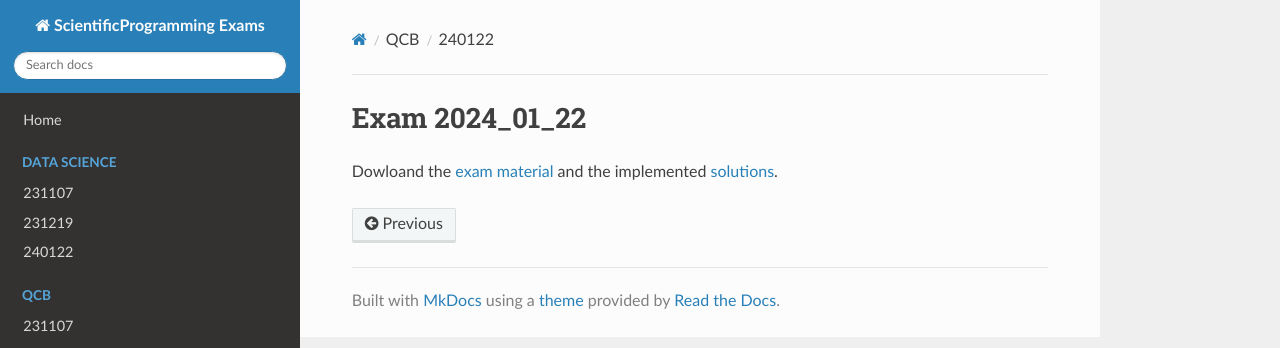
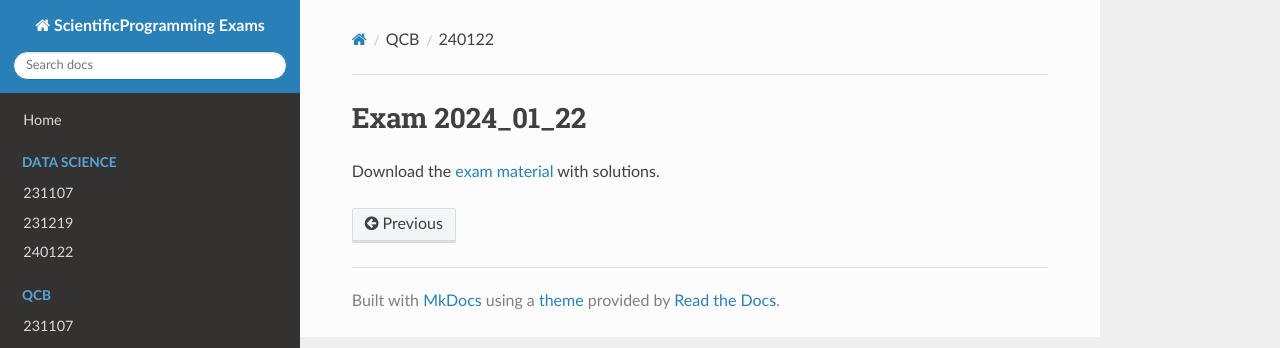
Before and after one commit to rflocfloc/sciprogexams, an MkDocs documentation site: the page built from docs/2024_01_22/qcb/web_page.md, in a window 1280 px wide. Shown: the top 348 px of the page. Built offline with MkDocs 1.6.1, drawn with Linux system fonts in a browser that asks for light colours; nearby versions of some CDN libraries.

Commit message:
exam material all together

```diff
--- a/docs/2024_01_22/qcb/web_page.md
+++ b/docs/2024_01_22/qcb/web_page.md
@@ -1,3 +1,3 @@
 # Exam 2024_01_22
 
-Dowloand the [exam material](exam_material.zip) and the implemented [solutions](solutions.zip).
+Download the [exam material](exam_material.zip) with solutions.
```
Also changed, not shown: 2 other files.
